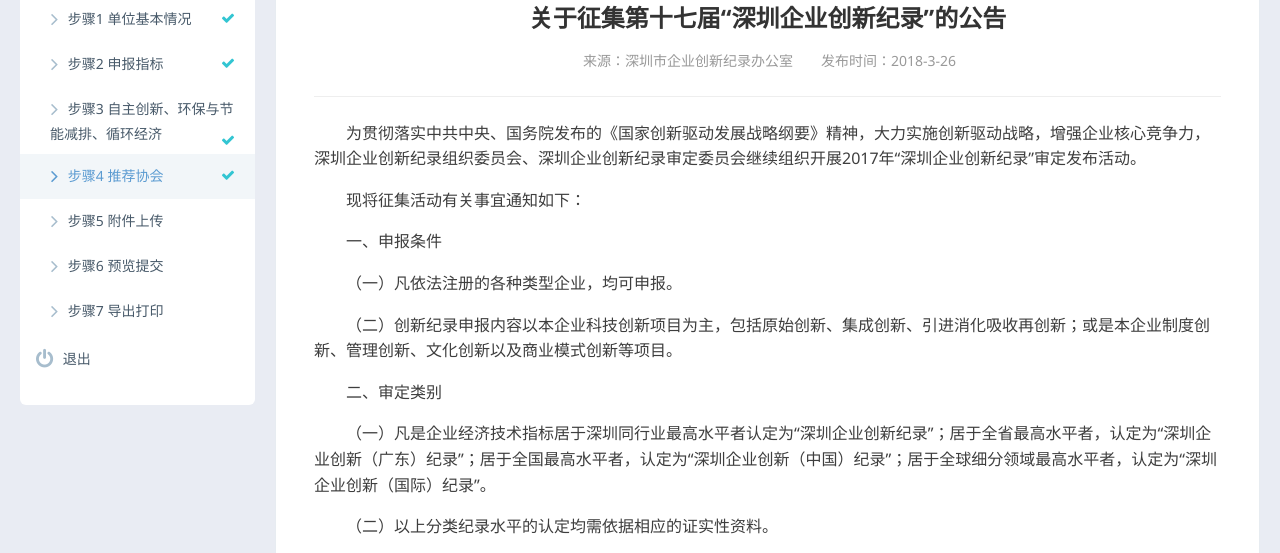
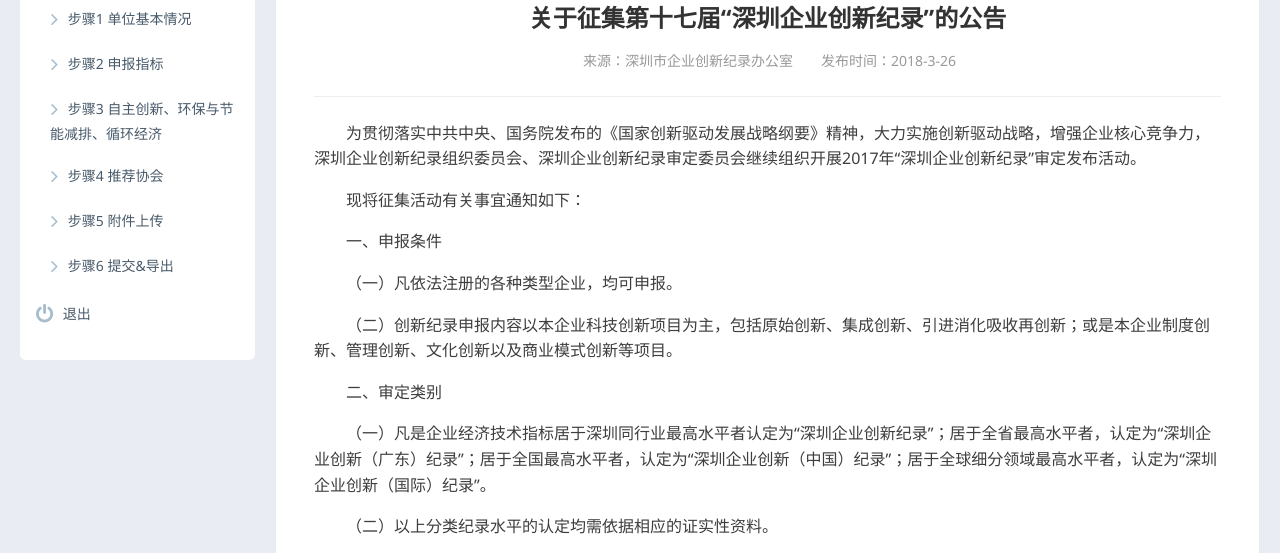
Before and after one commit to LevidM/brand-declaration, a plain HTML site: page home-article.html in a window 1280 px wide. Shown: the part 246-799 px from the top of the page. Drawn offline with Linux system fonts and the light colour scheme.

Commit message:
修正表单长度

```diff
--- a/home-article.html
+++ b/home-article.html
@@ -77,29 +77,19 @@
                                 <a href="application-step1.html">
                                     <i class="am-icon-angle-right"></i>
                                     <span>步骤1 单位基本情况</span>
-
-                                        <!-- 完成当个步骤后，显示该图标 -->
-                                        <i class="am-icon-check tpl-left-nav-content-ico am-fr am-margin-left"></i>
-
                                 </a>
                                 <a href="application-step2.html">
                                     <i class="am-icon-angle-right"></i>
                                     <span>步骤2 申报指标</span>
-                                        <!-- 完成当个步骤后，显示该图标 -->
-                                        <i class="am-icon-check tpl-left-nav-content-ico am-fr am-margin-left"></i>
                                 </a>
                                 </a>
                                 <a href="application-step3.html">
                                     <i class="am-icon-angle-right"></i>
                                     <span>步骤3 自主创新、环保与节能减排、循环经济</span>
-                                        <!-- 完成当个步骤后，显示该图标 -->
-                                        <i class="am-icon-check tpl-left-nav-content-ico am-fr am-margin-left"></i>
                                 </a>
-                                    <a href="application-step4.html" class="active">
+                                <a href="application-step4.html">
                                     <i class="am-icon-angle-right"></i>
                                     <span>步骤4 推荐协会</span>
-                                        <!-- 完成当个步骤后，显示该图标 -->
-                                        <i class="am-icon-check tpl-left-nav-content-ico am-fr am-margin-left"></i>
                                 </a>
                                 <a href="application-step5.html">
                                     <i class="am-icon-angle-right"></i>
@@ -107,11 +97,7 @@
                                 </a>
                                 <a href="application-step6.html">
                                         <i class="am-icon-angle-right"></i>
-                                        <span>步骤6 预览提交</span>
-                                    </a>
-                                    <a href="application-step7.html">
-                                        <i class="am-icon-angle-right"></i>
-                                        <span>步骤7 导出打印</span>
+                                        <span>步骤6 提交&导出</span>
                                     </a>
                             </li>
                         </ul>
```
Also changed, not shown: application-step1.html (+2 -2 lines), application-step6.html (+3 -3 lines), re-examination-step1.html (+3 -3 lines), re-examination-step6.html (+2 -2 lines). Lines whose indentation alone changed are shown as unchanged.
